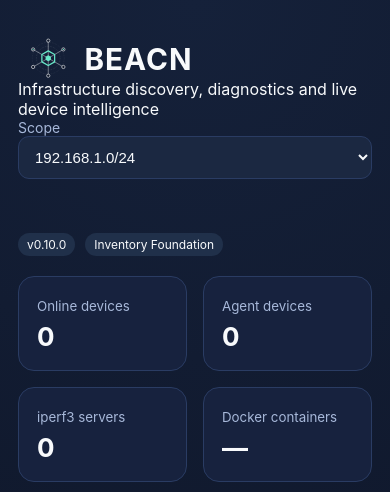
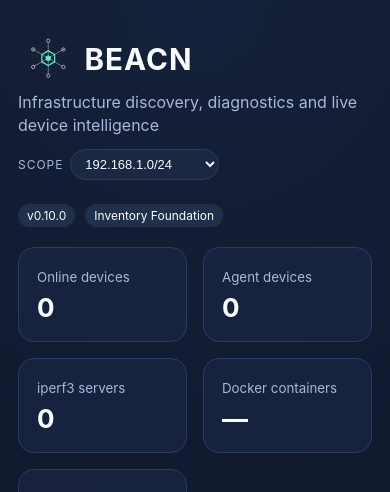
Before and after one commit to iamevl/BEACN, a Flask app: page / in a window 390 px wide; the page is wider, and only the part inside the window is pictured. Shown: the top 492 px of that part. Run offline with Flask 3, Linux system fonts and the light colour scheme; data that the repository does not hold is empty; parts of the project's set-up code (start-up, migrations or seed data) failed here and were passed over.

Commit message:
Update app.css

```diff
--- a/console/static/css/app.css
+++ b/console/static/css/app.css
@@ -23,18 +23,51 @@
 }
 
 .brand-block {
-  min-width: 260px;
+  min-width: 280px;
 }
 
 .brand-wordmark {
   display: block;
-  width: 230px;
+  width: 270px;
   max-width: 100%;
   height: auto;
 }
 
-.brand-block p {
-  margin: 14px 0 0;
+.scope-row {
+  display: flex;
+  align-items: center;
+  flex-wrap: wrap;
+  gap: 12px;
+  margin-top: 12px;
+}
+
+.brand-subtitle {
+  color: var(--muted);
+  font-size: 16px;
+  line-height: 1.45;
+}
+
+.scope-selector {
+  display: inline-flex;
+  align-items: center;
+  gap: 7px;
+  margin: 0;
+}
+
+.scope-label {
+  color: var(--muted);
+  font-size: 12px;
+  text-transform: uppercase;
+  letter-spacing: .08em;
+}
+
+.scope-selector select {
+  width: auto;
+  min-width: 145px;
+  padding: 6px 30px 6px 10px;
+  border-radius: 999px;
+  font-size: 13px;
+  background-color: var(--panel2);
 }
 
 .release-badges {
@@ -44,7 +77,24 @@
   flex-wrap: wrap;
   padding-top: 22px;
 }
+@media (max-width: 600px) {
+  .app-header {
+    flex-direction: column;
+  }
 
+  .brand-wordmark {
+    width: 230px;
+  }
+
+  .scope-row {
+    align-items: flex-start;
+    flex-direction: column;
+  }
+
+  .release-badges {
+    padding-top: 0;
+  }
+}
 .output-card {
   margin-top: 16px;
 }
```
